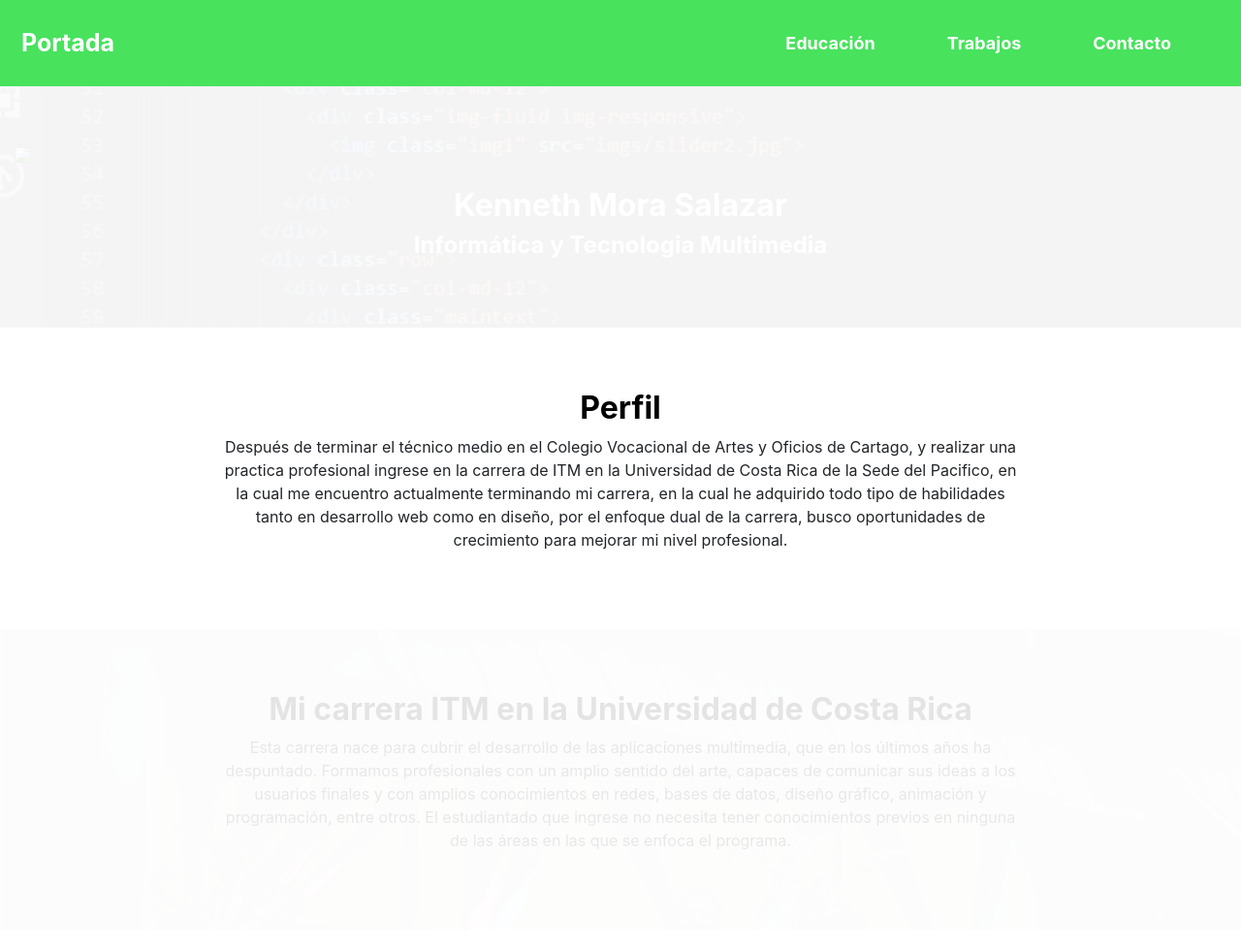
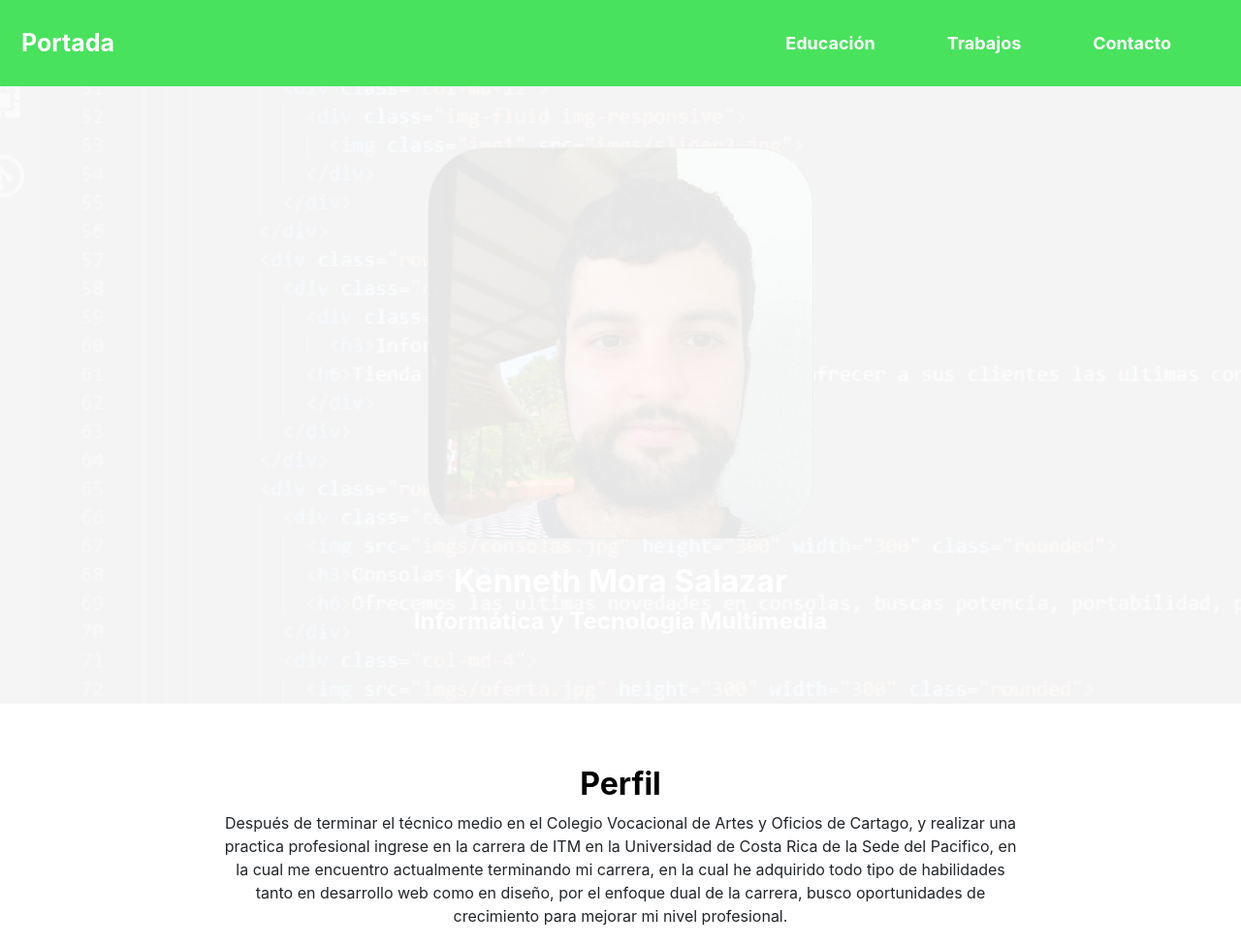
Before and after one commit to Kenneth94ms/proyectoPaginaPersonal, a plain HTML site: page index.html in a window 1280 px wide. Shown: the top 976 px of the page at 97% size. Drawn offline with nearby package versions, Linux system fonts and the light colour scheme; files whose address does not match are found by name.

Commit message:
imagen Corregida 1

```diff
--- a/index.html
+++ b/index.html
@@ -38,7 +38,7 @@
         <div class="container-fluid">
             <div class="row">
                 <div class="col-12">
-                    <img id="foto" src="../proyectoPagina/imgs/index/kenneth.png" class="mx-auto d-block img-fluid">
+                    <img id="foto" src="imgs/index/kenneth.png" class="mx-auto d-block img-fluid">
                     <h2 class="nombre">Kenneth Mora Salazar</h2>
                     <h4 class="titulo">Informática y Tecnologia Multimedia</h4>
                 </div>
```
